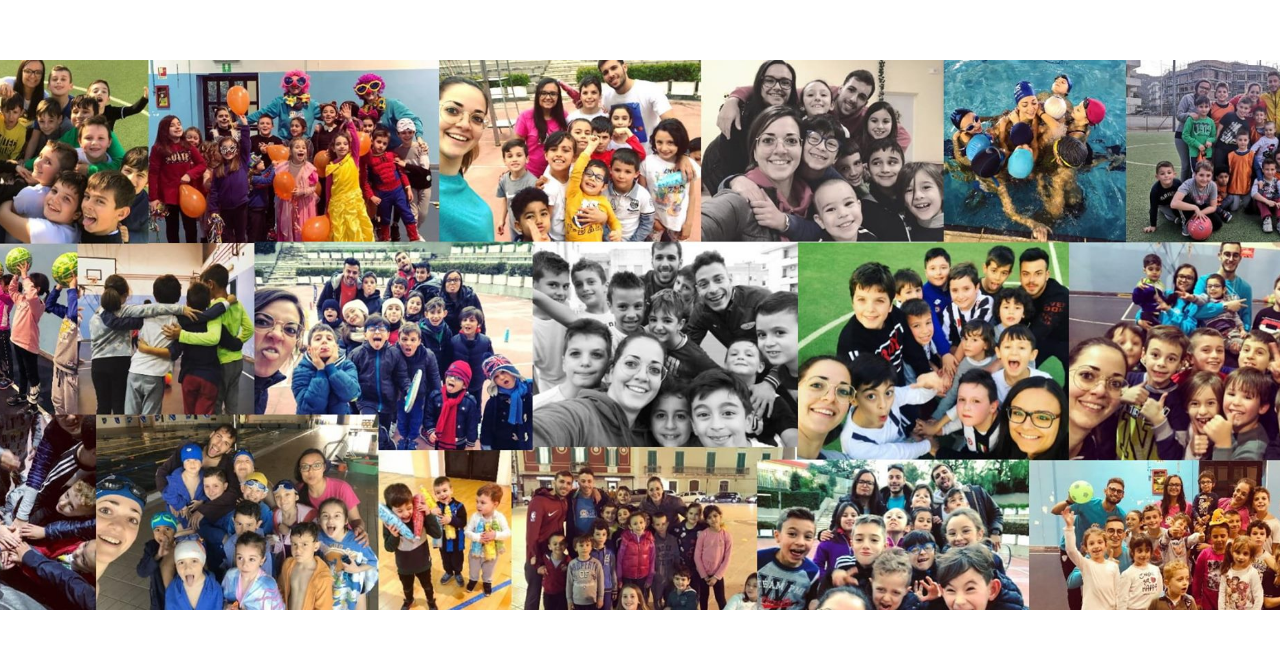
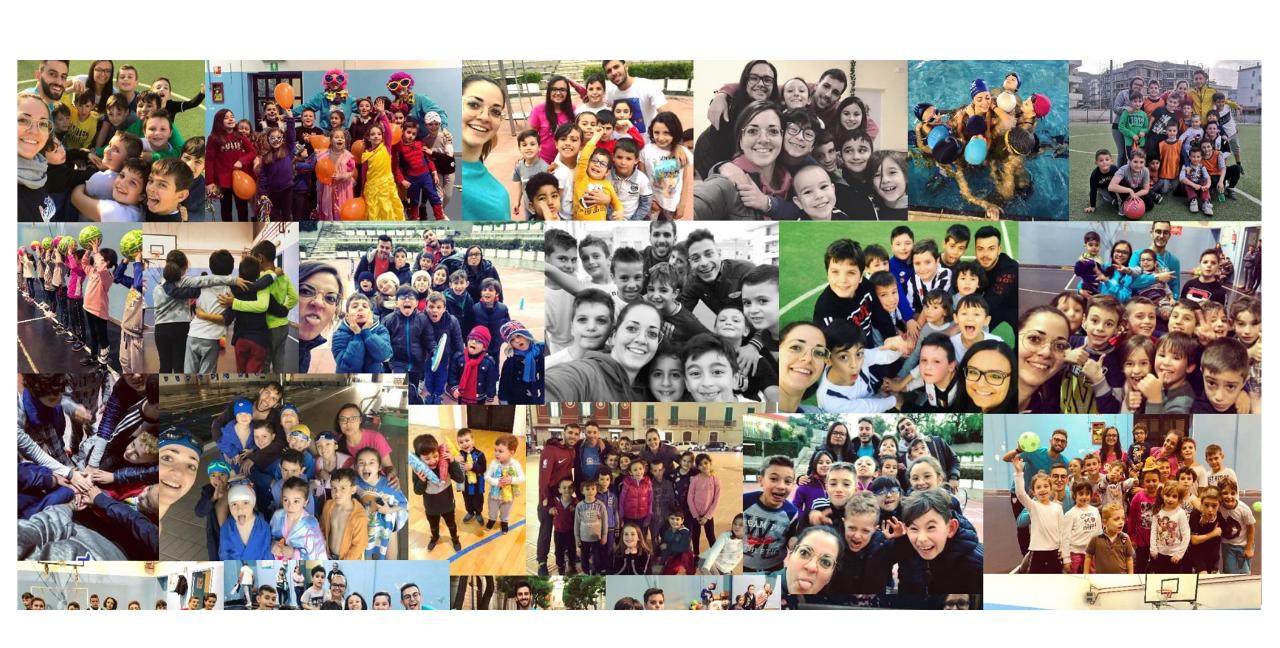
Before and after one commit to CicciLeo/MaterializeOT, a plain HTML site: page PIPPO.html in a window 1280 px wide. Shown: the part 1100-1748 px from the top of the page. Drawn offline with Linux system fonts and the light colour scheme.

Commit message:
Add files via upload

```diff
--- a/PIPPO.html
+++ b/PIPPO.html
@@ -85,7 +85,7 @@
             background-attachment: fixed;
             background-position: center top;
             background-repeat: no-repeat;
-            background-size: cover;
+            background-size: auto 100vh;
             transform:  scale(1.1);
           }
         </style>
```
